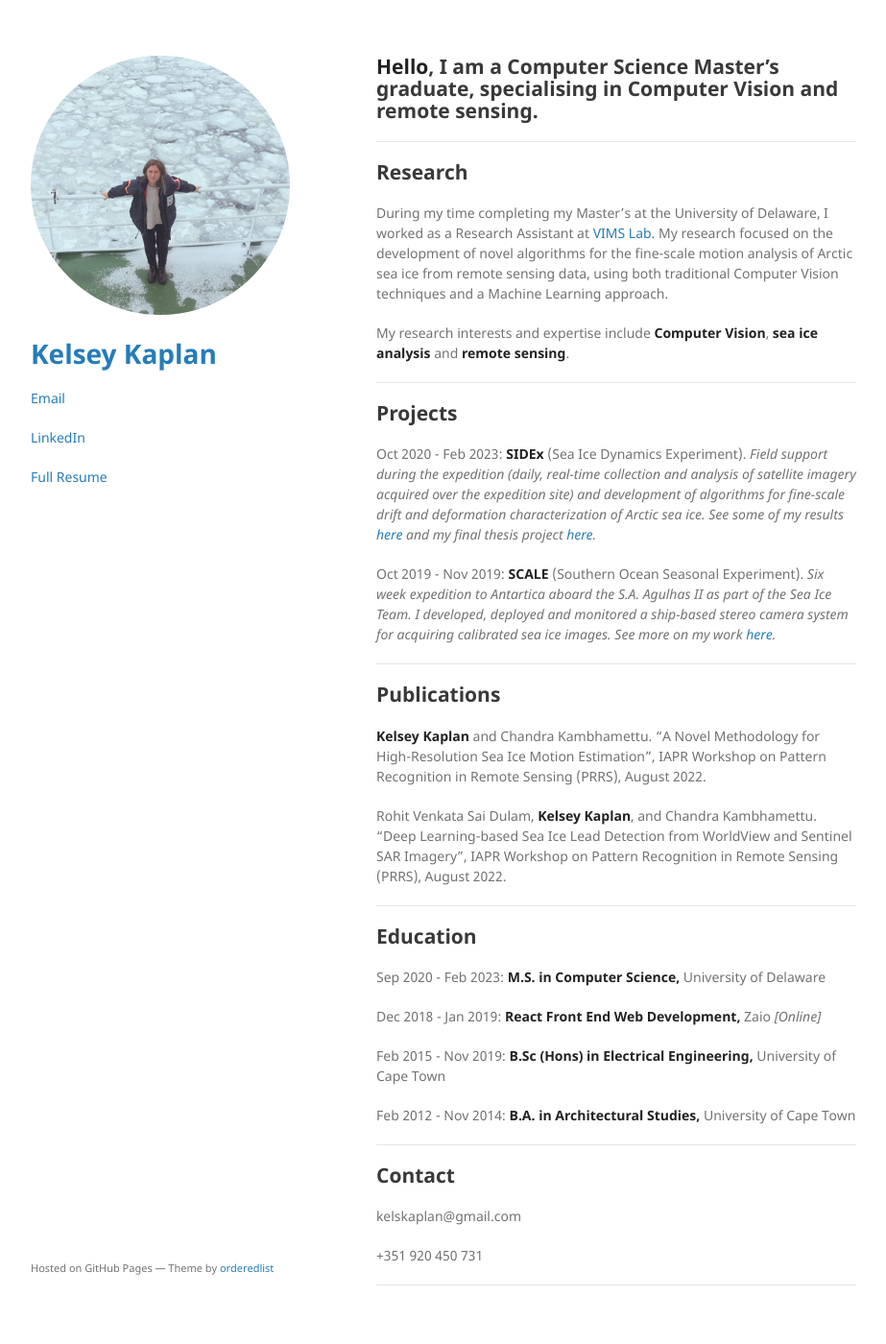
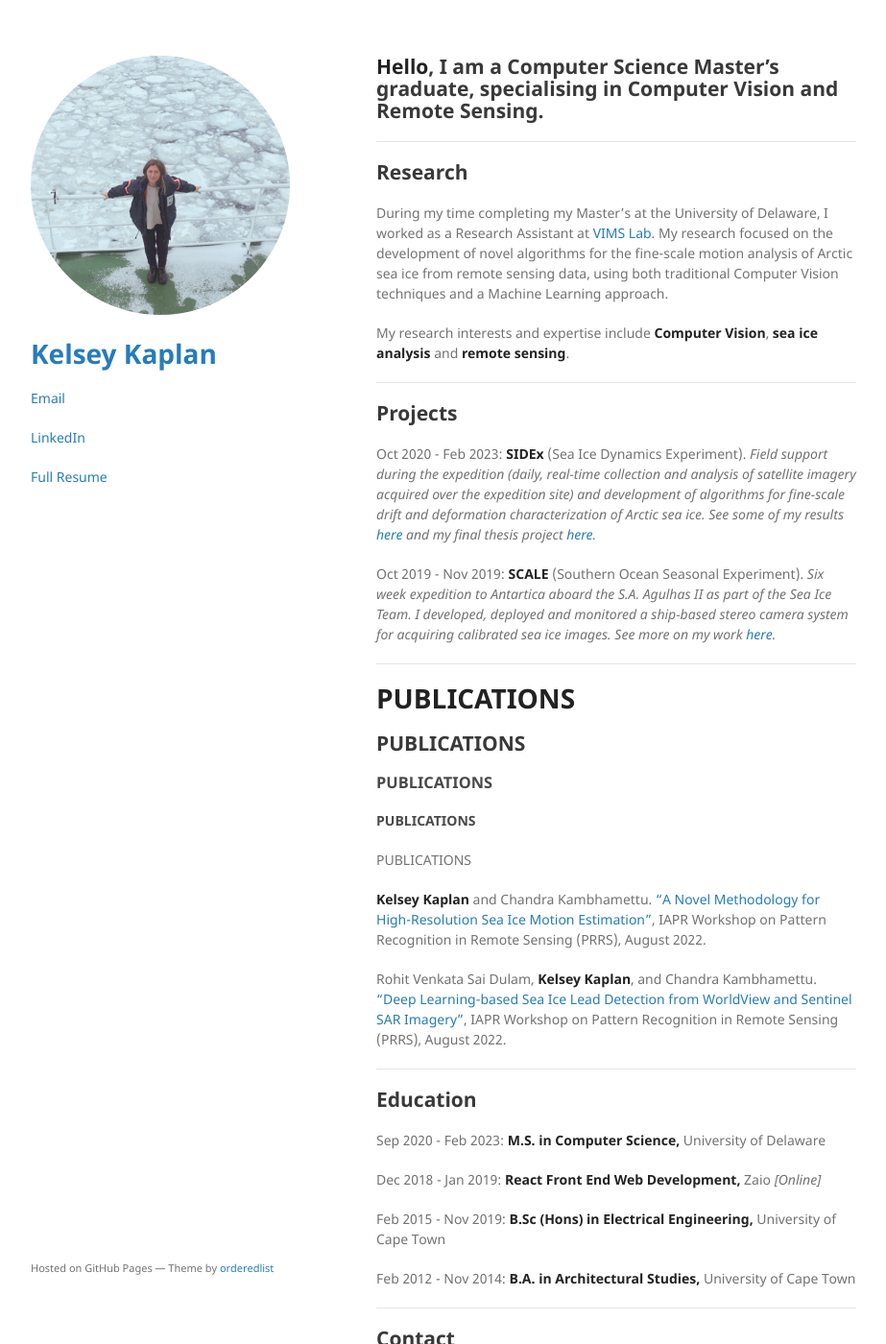
Before and after one commit to kelseykap/kelseykap.github.io, a Jekyll site: the page built from index.md, in a window 1280 px wide and 1400 px high. Shown: the whole window at 96% size, without its empty margins (178-1101 px from the left). Built offline with Jekyll 4.4.1, drawn with Linux system fonts in a browser that asks for light colours; our own code applies the rules of GitHub Pages for plain Markdown files.

Commit message:
Update index.md

```diff
--- a/index.md
+++ b/index.md
@@ -2,7 +2,7 @@
 layout: default
 ---
 
-## **Hello**, I am a Computer Science Master's graduate, specialising in Computer Vision and remote sensing.
+## **Hello**, I am a Computer Science Master's graduate, specialising in Computer Vision and Remote Sensing.
 
 * * *
 
@@ -26,11 +26,15 @@ Oct 2019 - Nov 2019:
 
 * * *
 
-## Publications
+# PUBLICATIONS
+## PUBLICATIONS
+### PUBLICATIONS
+#### PUBLICATIONS
+PUBLICATIONS
 
-**Kelsey Kaplan** and Chandra Kambhamettu. "A Novel Methodology for High-Resolution Sea Ice Motion Estimation", IAPR Workshop on Pattern Recognition in Remote Sensing (PRRS), August 2022.
+**Kelsey Kaplan** and Chandra Kambhamettu. ["A Novel Methodology for High-Resolution Sea Ice Motion Estimation"](https://link.springer.com/chapter/10.1007/978-3-031-37731-0_24), IAPR Workshop on Pattern Recognition in Remote Sensing (PRRS), August 2022.
 
-Rohit Venkata Sai Dulam, **Kelsey Kaplan**, and Chandra Kambhamettu. "Deep Learning-based Sea Ice Lead Detection from WorldView and Sentinel SAR Imagery", IAPR Workshop on Pattern Recognition in Remote Sensing (PRRS), August 2022.
+Rohit Venkata Sai Dulam, **Kelsey Kaplan**, and Chandra Kambhamettu. ["Deep Learning-based Sea Ice Lead Detection from WorldView and Sentinel SAR Imagery"](https://link.springer.com/chapter/10.1007/978-3-031-37731-0_25), IAPR Workshop on Pattern Recognition in Remote Sensing (PRRS), August 2022.
 
 
 * * *
```
